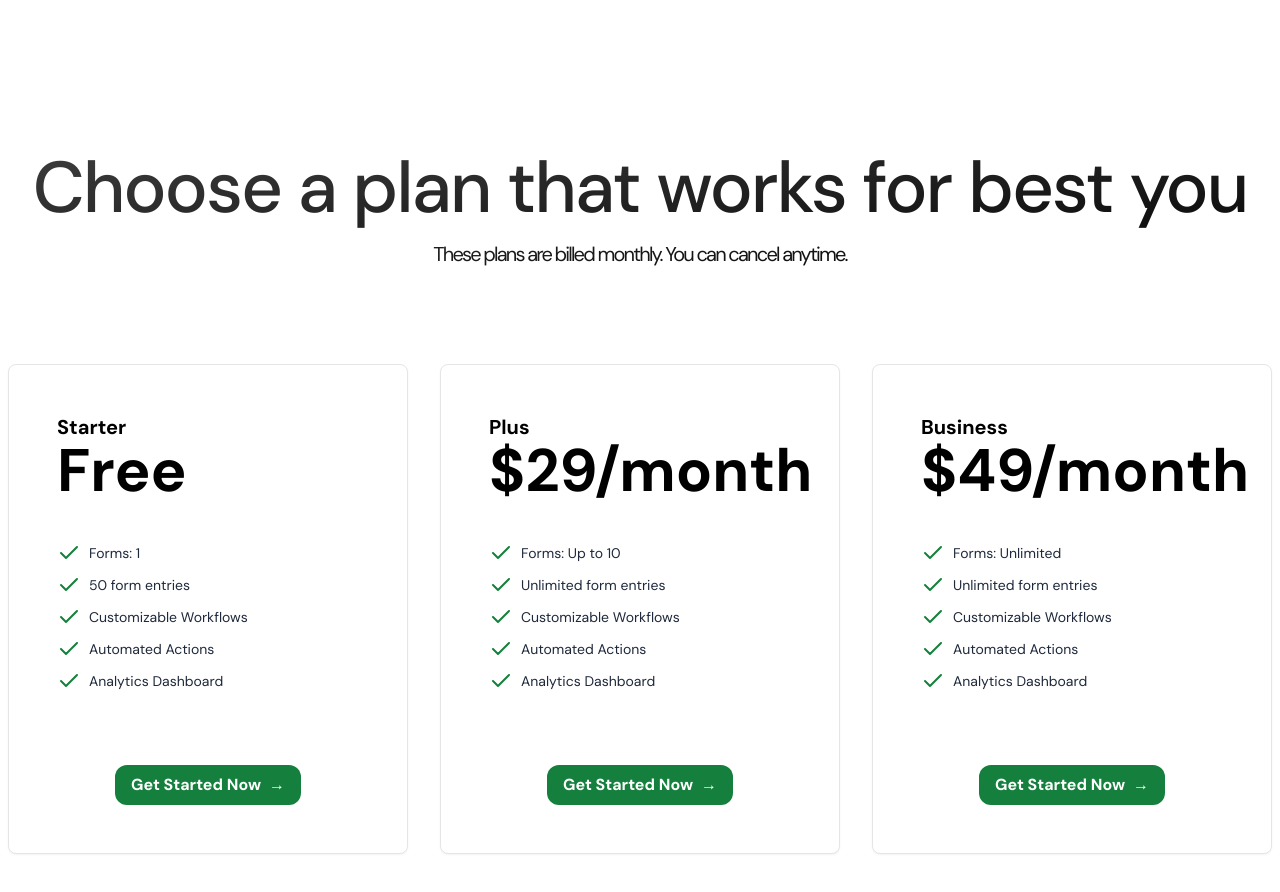
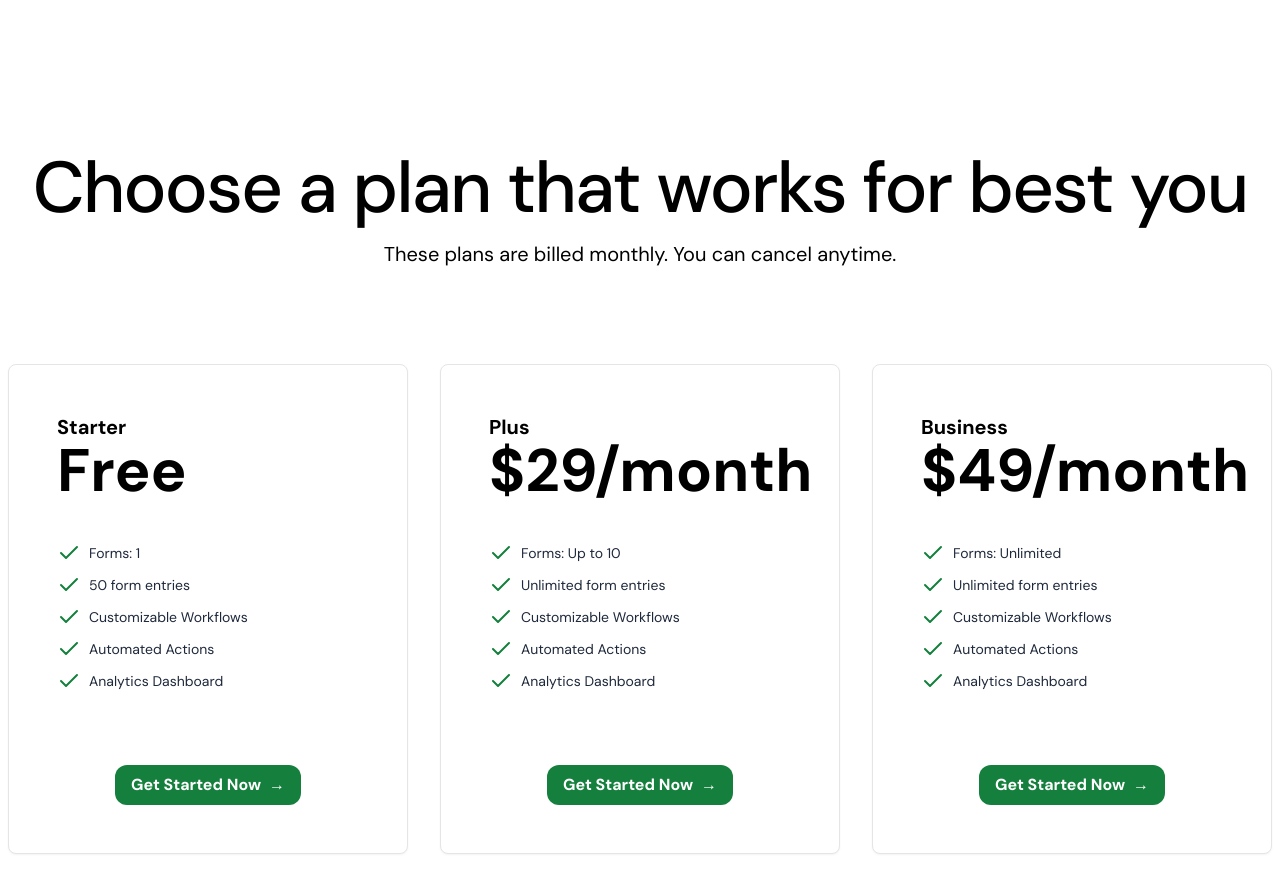
Before and after one commit to eersnington/cancelflow, a Next.js app: page / in a window 1280 px wide. Shown: the part 3160-4052 px from the top of the page. Built offline with nearby package versions, Linux system fonts and the light colour scheme; no server answers.

Commit message:
Update pricing-plan.tsx

```diff
--- a/src/components/sections/pricing-plan.tsx
+++ b/src/components/sections/pricing-plan.tsx
@@ -21,10 +21,10 @@ export default function PricingPlan() {
                     duration: 0.8,
                     ease: 'easeInOut',
                 }}
-                className="mt-20 mb-20 bg-gradient-to-br from-neutral-700 to-black py-4 bg-clip-text text-center text-4xl font-medium tracking-tight text-transparent md:text-7xl"
+                className="mt-20 mb-20 text-black dark:text-white py-4 text-center text-4xl font-medium tracking-tight md:text-7xl"
             >
                 Choose a plan that works for best you
-                <p className="text-xl font-normal mt-4">
+                <p className="text-xl font-normal mt-4 tracking-normal">
                     These plans are billed monthly. You can cancel anytime.
                 </p>
             </motion.h1>
@@ -49,7 +49,7 @@ export default function PricingPlan() {
                             </ul>
                         </CardContent>
                         <CardFooter className="flex justify-center items-center mt-8">
-                            <button className="px-4 py-2 rounded-xl bg-green-700 dark:bg-white dark:text-black text-white text-base font-bold">
+                            <button className="px-4 py-2 rounded-xl bg-green-700 text-white text-base font-bold">
                                 Get Started Now
                                 <span className="ml-2">→</span>
                             </button>
```
